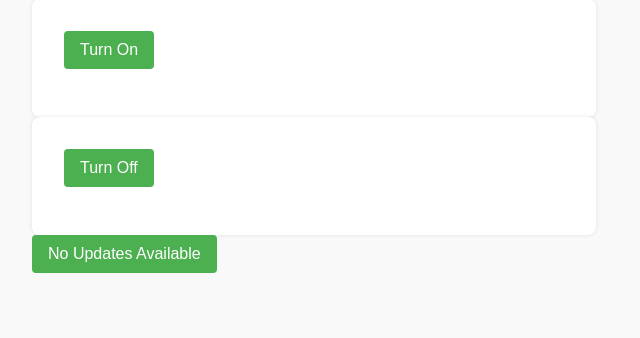
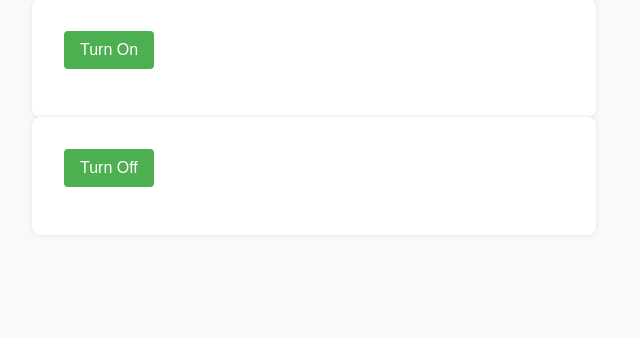
Before and after one commit to mgroves/GtkSignage, a Flask app: page /admin in a window 1280 px wide. Shown: the part 285-623 px from the top of the page, without its empty margins (0-640 px from the left). Run offline with Flask 3, Linux system fonts and the light colour scheme; the visitor is signed in with stand-in values (Sample User, id 1); some libraries are stand-ins or nearby versions.

Commit message:
remove update stuff for now

```diff
--- a/signage/server.py
+++ b/signage/server.py
@@ -20,7 +20,6 @@ from werkzeug.security import check_password_hash, generate_password_hash
 
 from signage.models import Slide
 from signage.slidestore import SlideStore
-from signage.utils import is_update_available
 from signage.cec_control import get_cec_status, cec_power_on, cec_power_off
 
 load_dotenv()
@@ -241,15 +240,11 @@ def admin():
     """
     Render the admin dashboard page.
 
-    This page displays all slides and provides controls for managing them.
-    Also indicates if an update is available.
-
     Returns:
-        Response: Rendered admin.html template with all slides and update status.
+        Response: Rendered admin.html template with all slides.
     """
-    update_available = is_update_available()
     slides = SlideStore.get_all_slides()
-    return render_template("admin.html", slides=slides, update_available=update_available)
+    return render_template("admin.html", slides=slides)
 
 @app.route("/admin/add", methods=["GET", "POST"])
 @login_required
--- a/signage/templates/admin.html
+++ b/signage/templates/admin.html
@@ -68,13 +68,5 @@
     });
     </script>
 
-    {% if update_available %}
-    <form action="{{ url_for('admin.update_software') }}" method="post">
-        <button type="submit" class="btn btn-warning">Update Software</button>
-    </form>
-    {% else %}
-    <button class="btn btn-secondary" disabled>No Updates Available</button>
-    {% endif %}
-
 </body>
 </html>
--- a/signage/utils.py
+++ /dev/null
@@ -1,29 +0,0 @@
-import subprocess
-import os
-import logging
-
-def is_update_available():
-    try:
-        repo_dir = os.getenv("SIGNAGE_REPO_DIR", "/opt/gtk-signage")
-
-        if not os.path.exists(repo_dir):
-            logging.warning(f"Repo path does not exist: {repo_dir}")
-            return False
-
-        # Fetch the latest from the remote
-        subprocess.run(['git', 'fetch'], cwd=repo_dir, check=True)
-
-        # Check if there are new commits
-        result = subprocess.run(
-            ['git', 'rev-list', 'HEAD..origin/prod', '--count'],
-            cwd=repo_dir,
-            stdout=subprocess.PIPE,
-            stderr=subprocess.PIPE,
-            check=True,
-            text=True
-        )
-        count = int(result.stdout.strip())
-        return count > 0
-    except Exception as e:
-        logging.error(f"Error checking for update: {e}")
-        return False
```
